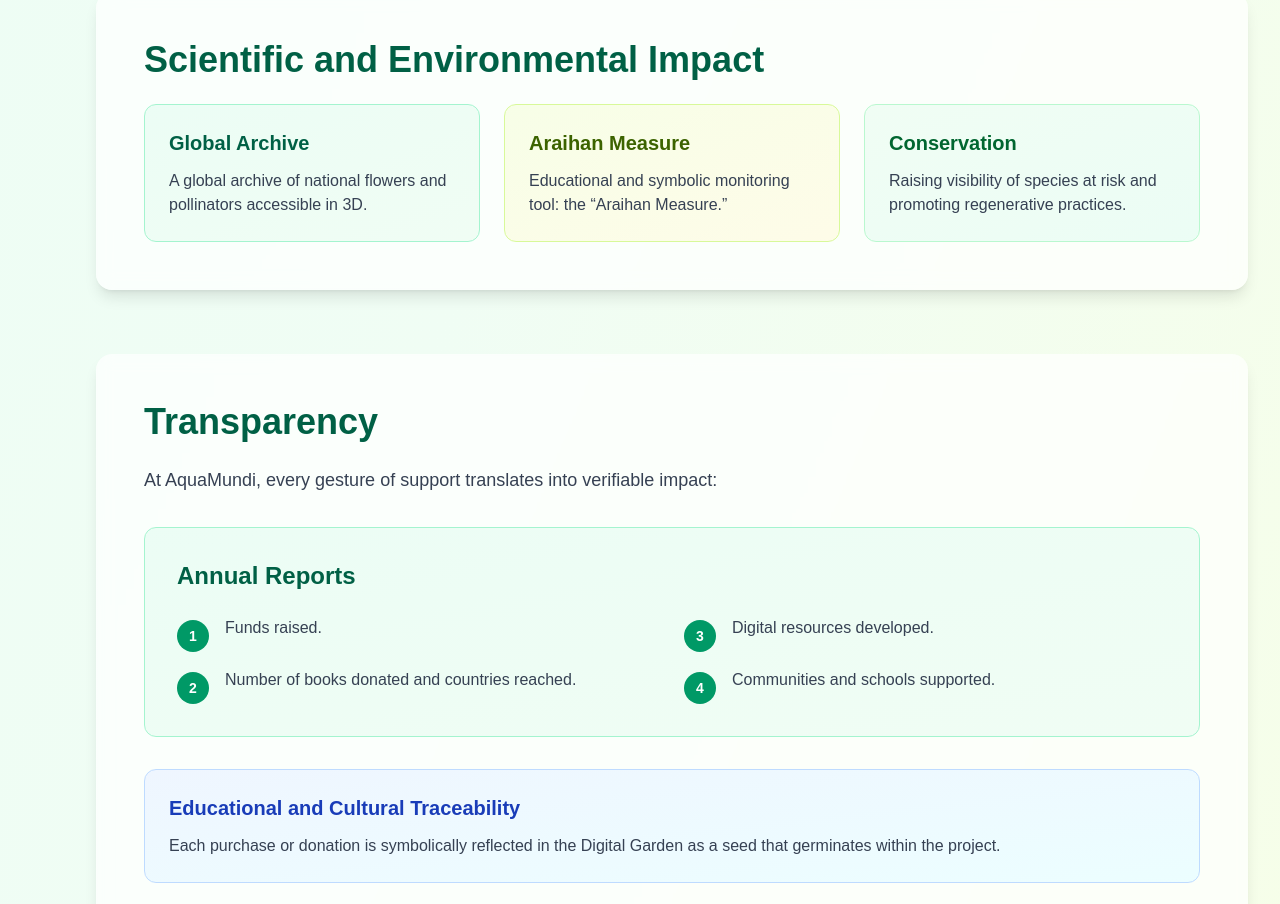
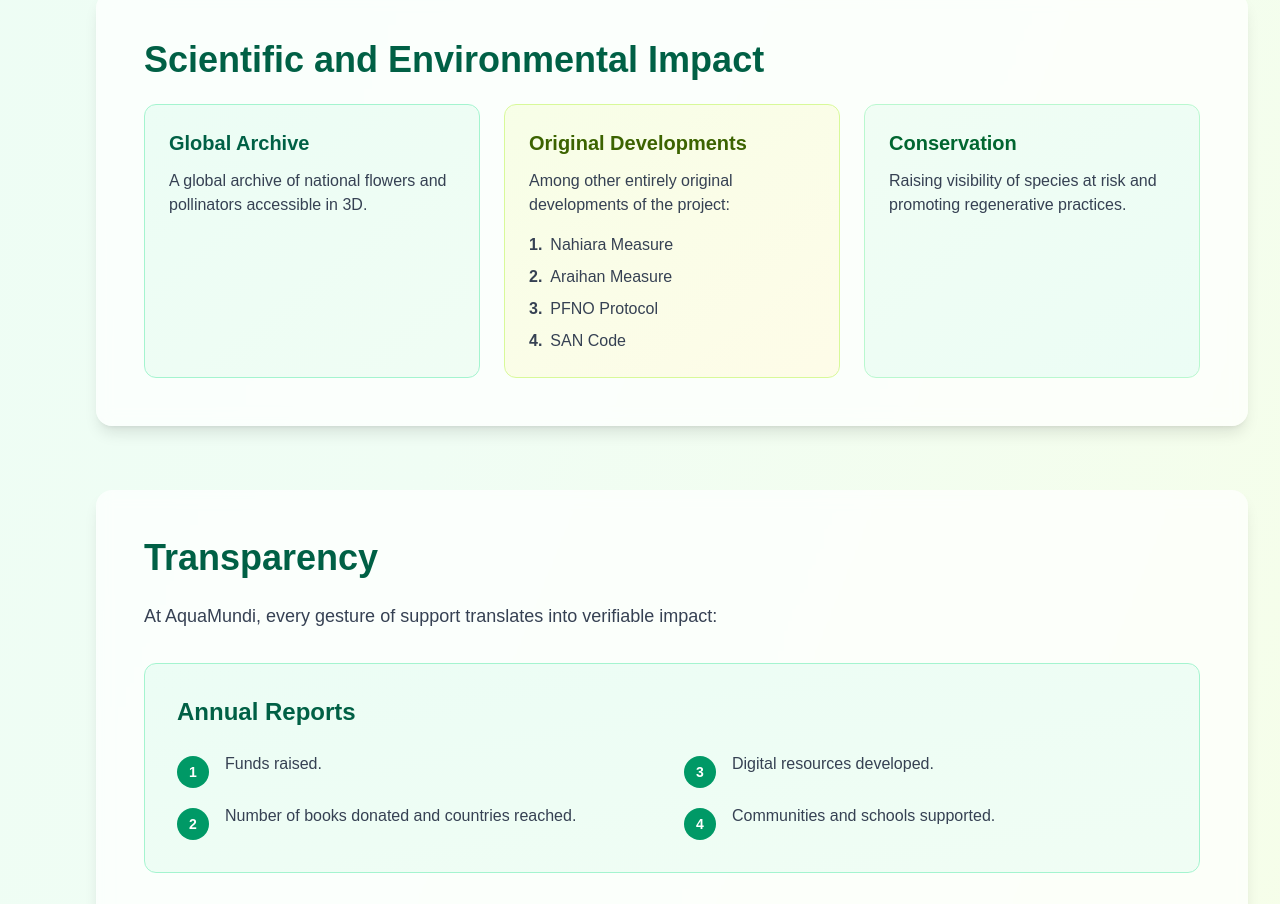
Before and after one commit to konhito/custom_threejs_model, a Next.js app: page /impact in a window 1280 px wide. Shown: the part 1680-2584 px from the top of the page. Built offline with nearby package versions, Linux system fonts and the light colour scheme; no server answers.

Commit message:
all done

```diff
--- a/app/education/page.js
+++ b/app/education/page.js
@@ -55,7 +55,7 @@
 
                 <div className="space-y-6">
                   <div className="bg-gradient-to-br from-purple-50 to-violet-50 p-6 rounded-xl border border-purple-200">
-                    <h3 className="text-xl font-semibold text-purple-800 mb-3">The Araihan Measure</h3>
+                    <h3 className="text-xl font-semibold text-purple-800 mb-3">👉Nahiara Measurement</h3>
                     <p className="text-gray-700">
                       A symbolic tool to evaluate the risk of disappearance of national flowers, linked to scientific and poetic indicators.
                     </p>
--- a/app/impact/page.js
+++ b/app/impact/page.js
@@ -128,10 +128,28 @@
                 </div>
 
                 <div className="bg-gradient-to-br from-lime-50 to-yellow-50 p-6 rounded-xl border border-lime-200">
-                  <h3 className="text-xl font-semibold text-lime-800 mb-3">Araihan   Measure</h3>
-                  <p className="text-gray-700">
-                    Educational and symbolic monitoring tool: the &ldquo;Araihan  Measure.&rdquo;
+                  <h3 className="text-xl font-semibold text-lime-800 mb-3">Original Developments</h3>
+                  <p className="text-gray-700 mb-4">
+                    Among other entirely original developments of the project:
                   </p>
+                  <ul className="space-y-2 text-gray-700">
+                    <li className="flex items-start">
+                      <span className="font-semibold mr-2">1.</span>
+                      <span>Nahiara Measure</span>
+                    </li>
+                    <li className="flex items-start">
+                      <span className="font-semibold mr-2">2.</span>
+                      <span>Araihan Measure</span>
+                    </li>
+                    <li className="flex items-start">
+                      <span className="font-semibold mr-2">3.</span>
+                      <span>PFNO Protocol</span>
+                    </li>
+                    <li className="flex items-start">
+                      <span className="font-semibold mr-2">4.</span>
+                      <span>SAN Code</span>
+                    </li>
+                  </ul>
                 </div>
 
                 <div className="bg-gradient-to-br from-green-50 to-emerald-50 p-6 rounded-xl border border-green-200">
```
